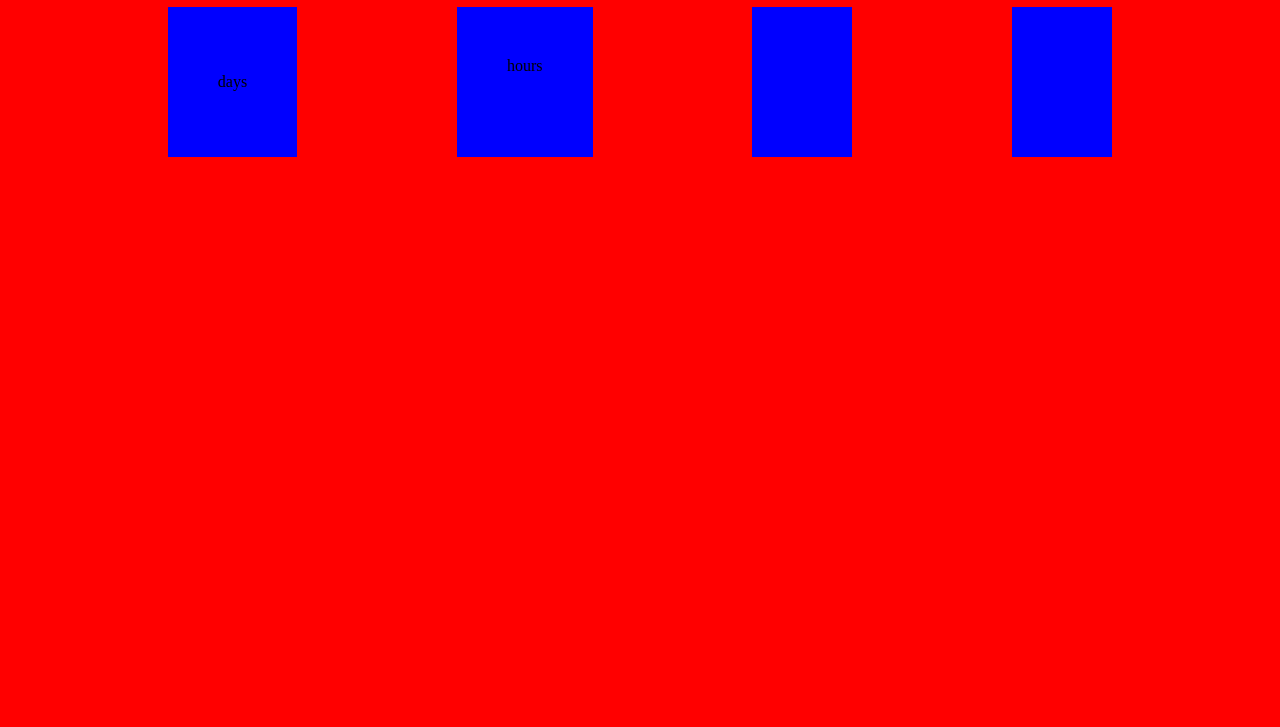
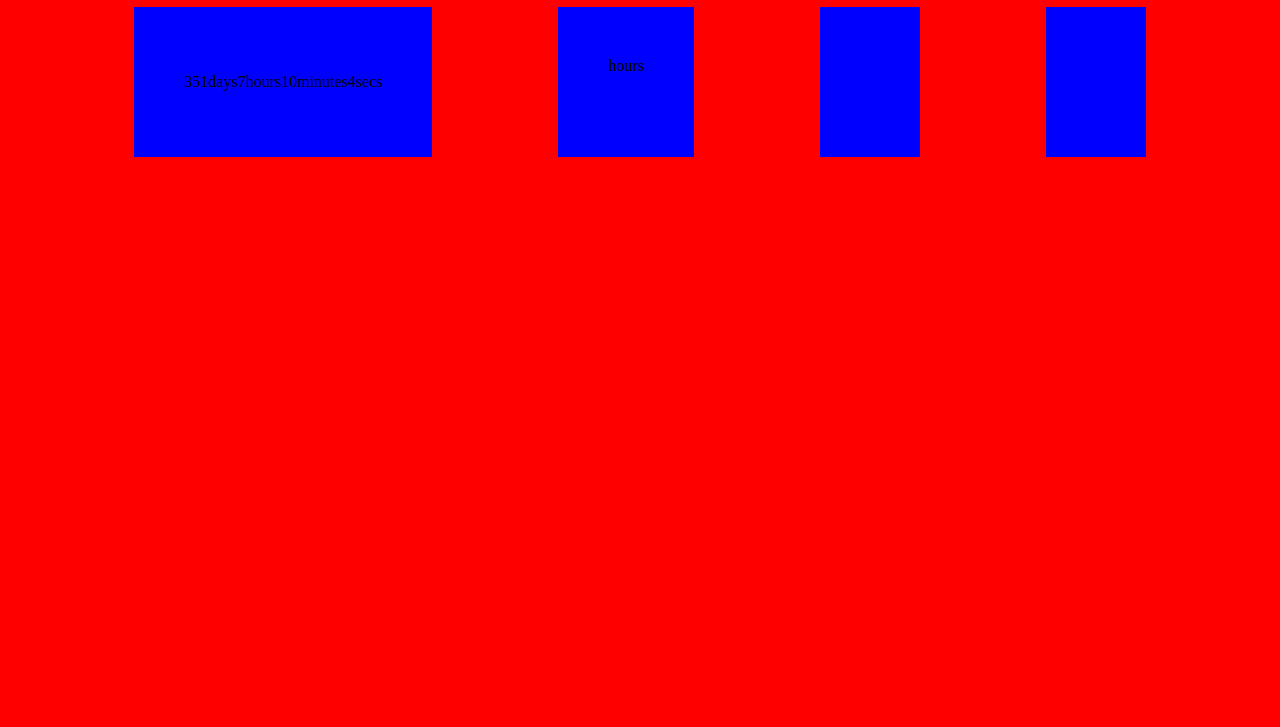
Before and after one commit to nikolastanin/Countdown, a plain HTML site: page index.html in a window 1280 px wide. Shown: the part 73-800 px from the top of the page. Drawn offline with Linux system fonts and the light colour scheme.

Commit message:
basic func

```diff
--- a/index.html
+++ b/index.html
@@ -11,7 +11,7 @@
   <h1>Countdown demo</h1>
  <div id="cards">
      <div class="box" id="days">
-         <p>
+         <p id="p">
              days
          </p>
     </div>
--- a/main.js
+++ b/main.js
@@ -1,13 +1,22 @@
-
-let currentDate = new Date().getTime();
-let countdownDate = new Date(2022,3,27,17,33,30).getTime();
-let difference = countdownDate-currentDate;
-let days,hours,minutes,seconds;
 
 
+let countDate = new Date(2022,3,27,17,33,30).getTime();
+
+let days,hours,minutes,seconds;
+let p = document.getElementById("p");
+
 const timeCountdown = () =>{
+    let currentDate = new Date().getTime();
+    let diff = countDate-currentDate;
 
-
+        days = Math.floor(diff/(1000*60*60*24));
+        hours = Math.floor((diff % (1000 * 60 * 60 * 24)) / (1000 * 60 * 60));
+        minutes = Math.floor((diff % (1000 * 60 * 60)) / (1000 * 60));
+        seconds = Math.floor((diff % (1000 * 60)) / 1000);
+        p.innerHTML = days+"days"+hours+"hours"+minutes+"minutes"+seconds+"secs";
+        if(diff<0){
+            console.log("timer ended");
+        }
 }
 
 setInterval(timeCountdown,1000);
```
